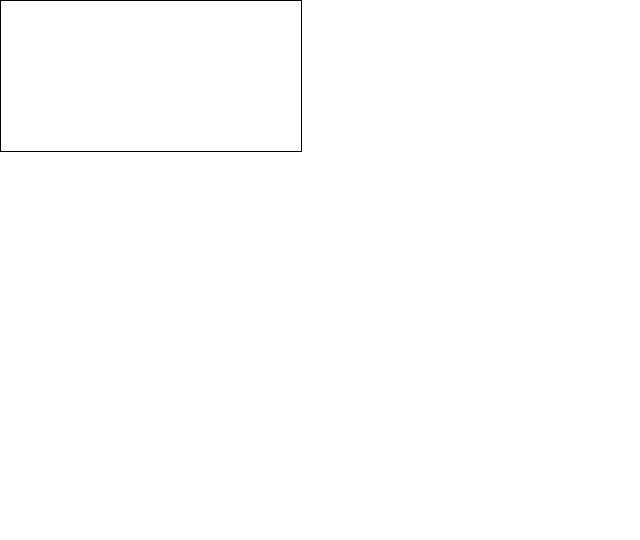
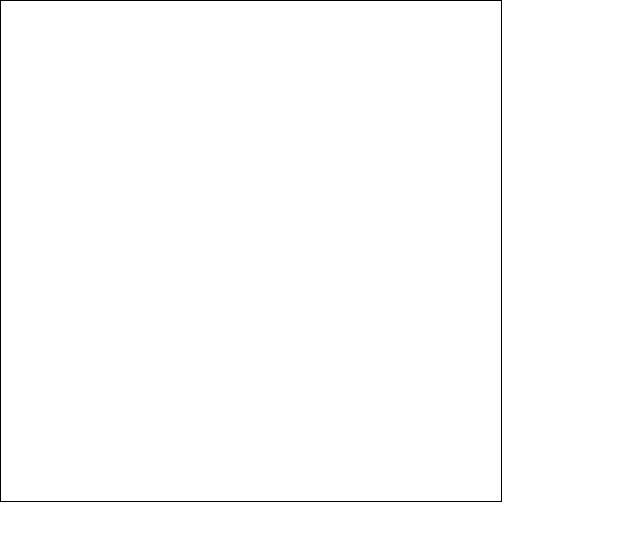
Before and after one commit to ovie009/canvas, a plain HTML site: page index.html in a window 1280 px wide. Shown: the whole page, without its empty margins (0-640 px from the left). Drawn offline with Linux system fonts and the light colour scheme.

Commit message:
Resize the Canvas

```diff
--- a/index.html
+++ b/index.html
@@ -17,7 +17,7 @@
     </style>
 </head>
 <body>
-    <canvas id="myCanvas"></canvas>
+    <canvas id="myCanvas" width="500" height="500"></canvas>
     <script src="canvas.js"></script>
 </body>
 </html>
```
